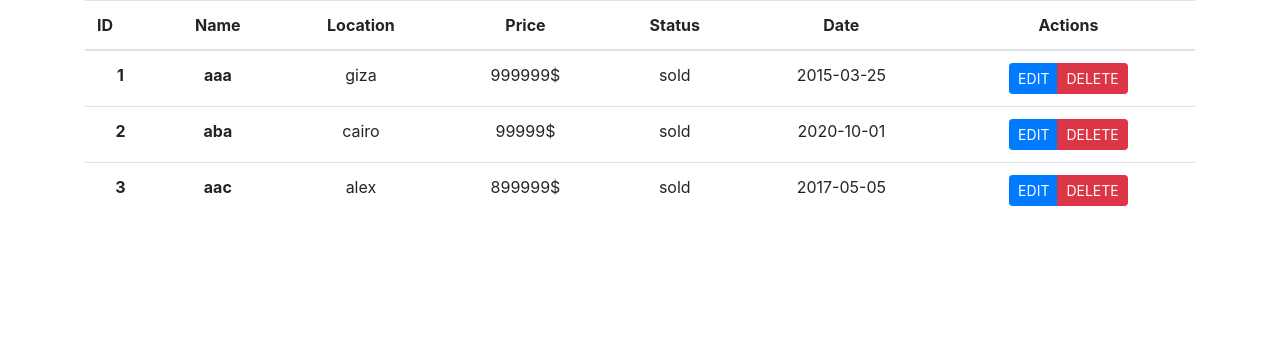
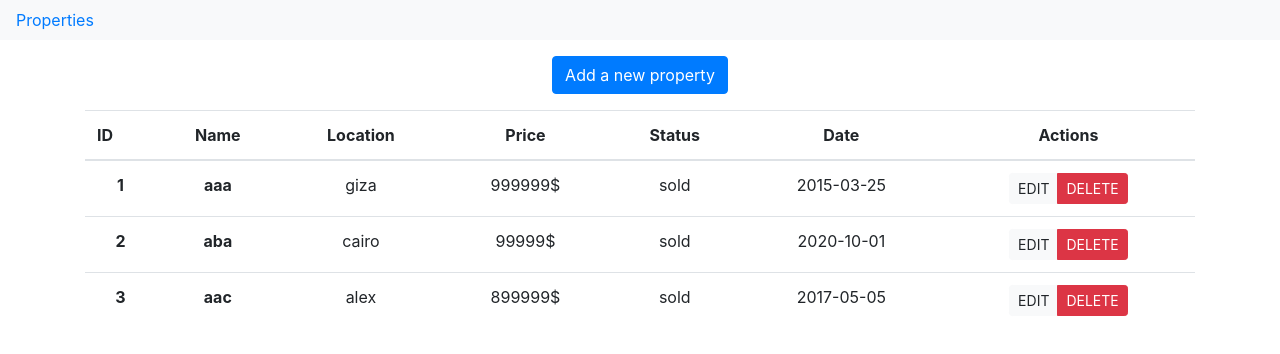
Before and after one commit to D4rk1n/coding-test-react, a React (Create React App) app: page / in a window 1280 px wide. Shown: the top 354 px of the page. Built offline with nearby package versions, Linux system fonts and the light colour scheme.

Commit message:
Setup Routing Setting global State

```diff
--- a/src/App.js
+++ b/src/App.js
@@ -1,9 +1,60 @@
 import "./App.css";
+import { Switch, Route } from "react-router-dom";
+import React, { useState } from "react";
 import PropertiesList from "./components/ProprtiesList";
+import NewPropertyForm from "./components/NewPropertyForm";
+import Navbar from "./components/Navbar";
 function App() {
+  const [properties, setProperties] = useState([
+    {
+      id: 1,
+      name: "aaa",
+      location: "giza",
+      price: "999999$",
+      status: "sold",
+      date: new Date("2015-03-25").toISOString().slice(0, 10),
+    },
+    {
+      id: 2,
+      name: "aba",
+      location: "cairo",
+      price: "99999$",
+      status: "sold",
+      date: new Date("2020-10-01").toISOString().slice(0, 10),
+    },
+    {
+      id: 3,
+      name: "aac",
+      location: "alex",
+      price: "899999$",
+      status: "sold",
+      date: new Date("2017-05-05").toISOString().slice(0, 10),
+    },
+  ]);
+  function handleDelete(id) {
+    let ps = properties.filter((p) => p.id !== id);
+    setProperties(ps);
+  }
+  function handleEdit(id) {
+    let ind = properties.findIndex((p) => p.id === id);
+    let ps = [...properties];
+    ps[ind].name = "edited";
+    console.log(id, ind, ps[ind]);
+    setProperties(ps);
+  }
   return (
     <div className="App">
-      <PropertiesList />
+      <Navbar />
+      <Switch>
+        <Route exact path="/">
+          <PropertiesList
+            handleDelete={handleDelete}
+            properties={properties}
+            handleEdit={handleEdit}
+          />
+        </Route>
+        <Route path="/add" component={NewPropertyForm} />
+      </Switch>
     </div>
   );
 }
--- a/src/components/Actions.jsx
+++ b/src/components/Actions.jsx
@@ -1,12 +1,12 @@
 import React from 'react'
 
-export default function Actions({handleDelete , id}) {
+export default function Actions({handleDelete,handleEdit , id}) {
     return (
         <div>
 
 
         <div className="btn-group " role="group">
-        <button  className="btn btn-primary btn-sm ">
+        <button  onClick={()=>{handleEdit(id)}}  className="btn btn-light btn-sm ">
                 EDIT
             </button>
         <button onClick={()=>{handleDelete(id)}} className="btn btn-danger btn-sm">DELETE</button>
--- /dev/null
+++ b/src/components/Navbar.jsx
@@ -0,0 +1,12 @@
+import React from "react";
+import { Link } from "react-router-dom";
+
+export default function Navbar() {
+  return (
+    <nav class="navbar navbar-expand-lg navbar-light bg-light">
+      <Link style={{ textDecoration: "none" }} to="/">
+        Properties
+      </Link>
+    </nav>
+  );
+}
--- /dev/null
+++ b/src/components/NewPropertyForm.jsx
@@ -0,0 +1,5 @@
+import React from "react";
+
+export default function NewPropertyForm() {
+  return <div>New</div>;
+}
--- a/src/components/ProprtiesList.jsx
+++ b/src/components/ProprtiesList.jsx
@@ -1,19 +1,22 @@
-import React, { useState } from "react";
+import React, { useState, useCallback } from "react";
+import { useHistory } from "react-router-dom";
 import Actions from "./Actions";
-export default function ProprtiesList() {
-  // eslint-disable-next-line no-unused-vars
-  const [properties, setProperties] = useState([
-    { id: 1, name: "aaa", location: "giza", price: "999999$", status: "sold" , date: (new Date("2015-03-25")).toISOString().slice(0,10) },
-    { id: 2, name: "aba", location: "cairo", price: "99999$", status: "sold" ,  date: (new Date("2020-10-01")).toISOString().slice(0,10)},
-    { id: 3, name: "aac", location: "alex", price: "899999$", status: "sold" , date: (new Date("2017-05-05")).toISOString().slice(0,10)},
-  ]);
-  function handleDelete(id) {
-    console.log(id)
-    let ps = properties.filter(p=>p.id!==id);
-    setProperties(ps);
-  }
+export default function ProprtiesList({
+  properties,
+  handleDelete,
+  handleEdit,
+}) {
+  const history = useHistory();
   return (
     <div className="container">
+      <div>
+        <button
+          className="btn btn-primary m-3"
+          onClick={() => history.push("/add")}
+        >
+          Add a new property
+        </button>
+      </div>
       <table className="table  mx-auto">
         <thead>
           <tr>
@@ -38,7 +41,11 @@ export default function ProprtiesList() {
               <td>{property.status}</td>
               <td>{property.date}</td>
               <td>
-                <Actions id={property.id} handleDelete={handleDelete}/>
+                <Actions
+                  id={property.id}
+                  handleDelete={handleDelete}
+                  handleEdit={handleEdit}
+                />
               </td>
             </tr>
           ))}
--- a/src/index.js
+++ b/src/index.js
@@ -1,14 +1,15 @@
 import React from "react";
 import ReactDOM from "react-dom";
+import { BrowserRouter } from "react-router-dom";
 import "./index.css";
 import App from "./App";
 import "bootstrap/dist/css/bootstrap.css";
 import reportWebVitals from "./reportWebVitals";
 
 ReactDOM.render(
-  <React.StrictMode>
+  <BrowserRouter>
     <App />
-  </React.StrictMode>,
+  </BrowserRouter>,
   document.getElementById("root")
 );
 
```
